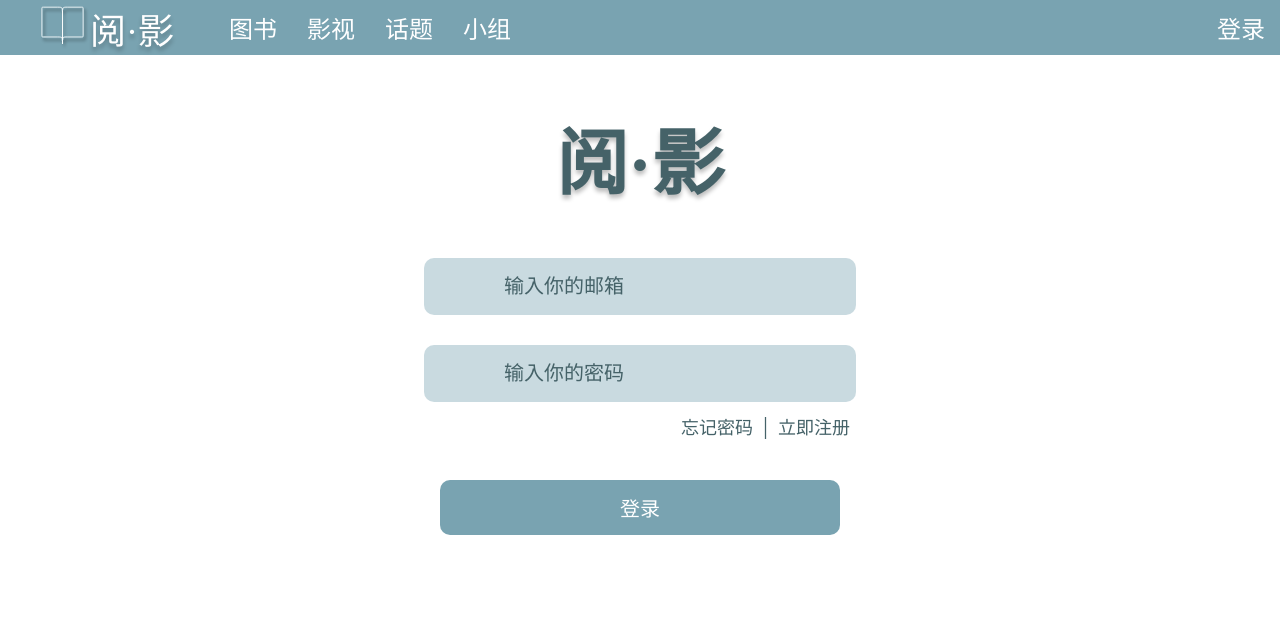
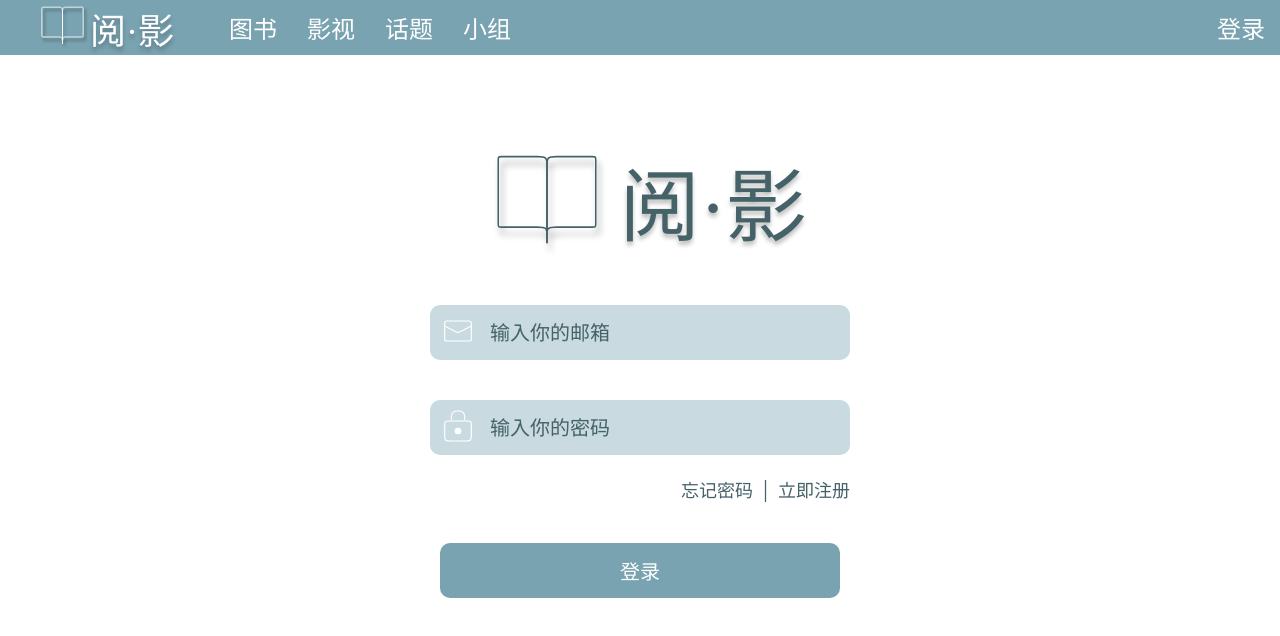
Before and after one commit to CheangFouSUY/web-yueying, a Vue app: page /login in a window 1280 px wide. Shown: the top 636 px of the page. Built offline with nearby package versions, Linux system fonts and the light colour scheme.

Commit message:
Add login page icon

```diff
--- a/src/views/Login.vue
+++ b/src/views/Login.vue
@@ -1,11 +1,16 @@
 <template>
     <div class='login'>
         <Header/>
+        <div id='logo'>
+        <img id="logoBook" src="@/assets/LogoBlue.svg">
         <h1>阅·影</h1>
-        <div>
+        </div>
+        <div class='inputBox'>
+        <img class="icon" src="@/assets/Email.svg" alt="email_icon">
         <input type="text" v-model="email" placeholder="输入你的邮箱">
         </div>
-        <div>
+        <div class='inputBox'>
+        <img class="icon" src="@/assets/Password.svg" alt="password_icon">
         <input type="password" v-model="password" placeholder="输入你的密码">
         </div>
         <div class='ForgetnRegister'>
@@ -41,6 +46,25 @@ export default {
 </script>
 
 <style>
+.login #logo{
+    width: 350px;
+    margin: 80px auto 40px;
+}
+.login #logoBook{
+    display: inline-block;
+    vertical-align: middle;
+    width: 130px;
+    margin: auto 8px;
+}
+#logo h1{
+    display: inline-block;
+    vertical-align: middle;
+    margin: auto;
+    font-size: 80px;
+    color: #456268;
+    font-weight: 100;
+    text-shadow: 0px 4px 4px rgba(0, 0, 0, 0.25);
+}
 .login h1{
     margin-top: 50px;
     text-align: center;
@@ -49,22 +73,16 @@ export default {
     text-shadow: 0px 4px 4px rgba(0, 0, 0, 0.25);
 }
 .login input{
-    display: block;
-    background: rgba(121, 163, 177, 0.4);
+    display: inline-block;
+    background: none;
+    border: none;
     width: 350px;
     height: 55px;
-    margin: 30px;
-    margin-left: auto;
-    margin-right: auto;
-    border: none;
     font-size:20px;
-    border-radius: 10px;
-    padding-left: 80px;
+    font-family: "Microsoft JhengHei", 微软正黑体, "Microsoft YaHei", 微软雅黑;
 }
 .login input:focus{
-    background-color: rgba(121, 163, 177, 0.6);
     outline: none;
-    box-shadow: 0px 0px 10px rgba(0, 0, 0, 0.25);
 }
 .login button{
     display: block;
@@ -82,7 +100,6 @@ export default {
 .login button:hover{
     cursor: pointer;
     background-color: rgba(121, 163, 177, 0.6);
-    box-shadow: 0px 0px 10px rgba(0, 0, 0, 0.25);
     outline: none;
 }
 .ForgetnRegister span{
@@ -102,6 +119,26 @@ export default {
 .ForgetnRegister span:hover{
     color: rgba(121, 163, 177, 0.6);
 }
+.login .inputBox{
+  width: 420px;
+  height: 55px;
+  margin: 0px auto 40px;
+  border-radius: 10px;
+  background-color: rgba(121, 163, 177, 0.4);
+}
+.login .icon{
+  display: inline;
+  vertical-align: middle;
+  width: 40px;
+  margin: auto 10px 10px 0;
+}
+.login .inputBox:focus-within{
+    background-color: rgba(121, 163, 177, 0.6);
+    box-shadow: 0px 0px 10px rgba(0, 0, 0, 0.25);
+}
+.login .inputBox:hover{
+    background-color: rgba(121, 163, 177, 0.6);
+}
 #symbol{
     cursor: default;
     font-size: 25px;
```
Also changed, not shown: src/assets/Password.svg (added).
